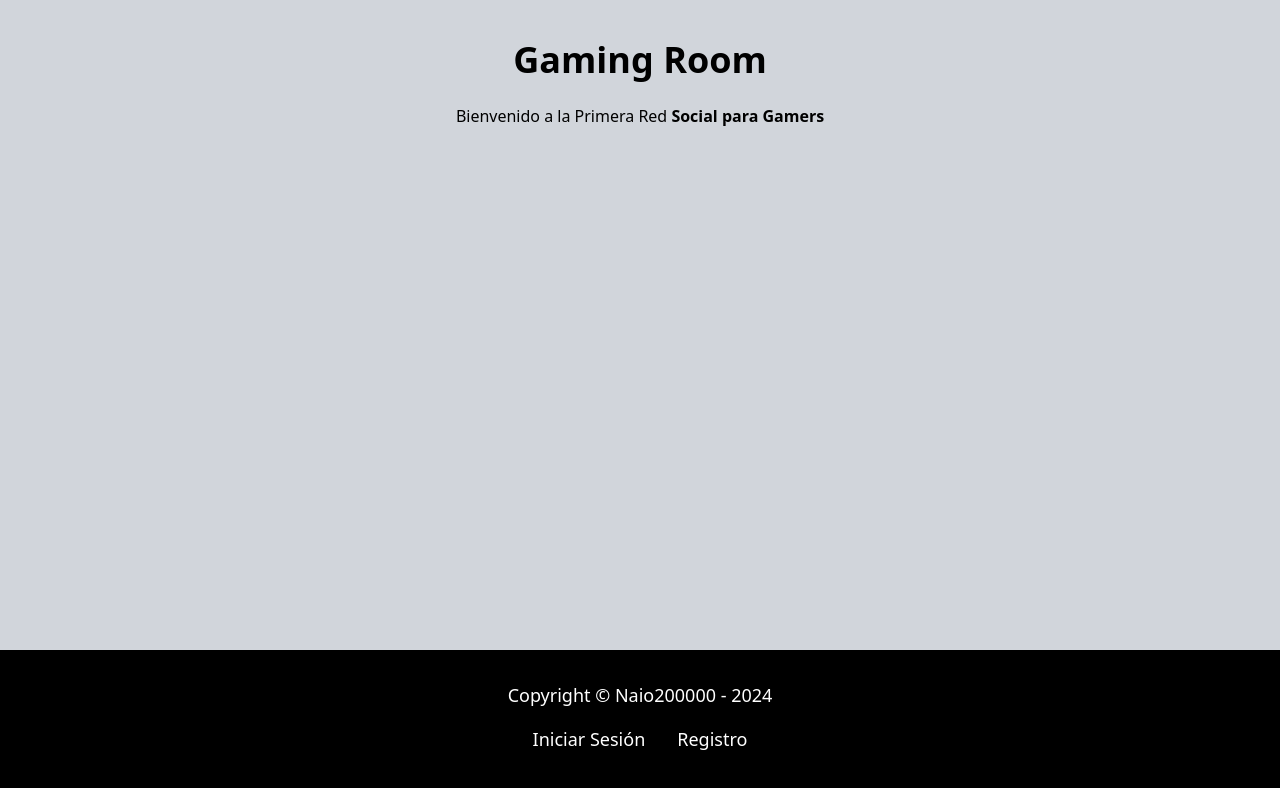
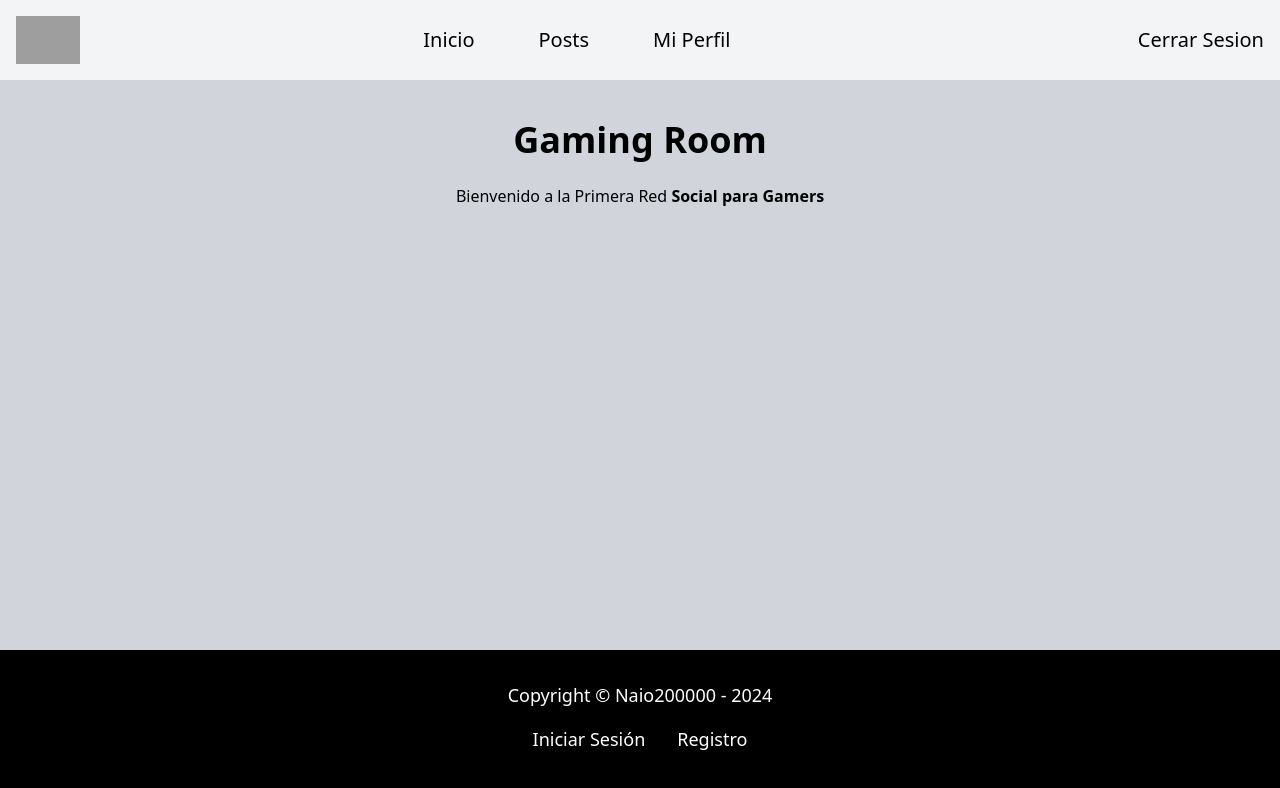
Before and after one commit to Naio200000/CWM-parcial1, a Vue app: page / in a window 1280 px wide. Shown: the top 788 px of the page. Built offline with nearby package versions, Linux system fonts and the light colour scheme; no server answers; sample sign-in values are in the browser's storage; grey boxes are pictures that could not be loaded.

Commit message:
feat: add styles to nav

```diff
--- /dev/null
+++ b/src/components/fragments/ImageLogo.vue
@@ -0,0 +1,13 @@
+<script>
+import { RouterLink } from 'vue-router';
+
+    export default {
+        name: 'ImageLogo',
+    }
+</script>
+
+<template>
+    <RouterLink to="/">
+        <img src="../../../img/icons/logo.png" alt="Logo">
+    </RouterLink>
+</template>
--- a/src/components/fragments/Logo.vue
+++ /dev/null
@@ -1,15 +0,0 @@
-<script>
-    import MainImgLogo from '../labels/MainImgLogo.vue';
-    import MainP from '../labels/MainP.vue';
-    export default {
-        name: 'Logo',
-        components: {MainImgLogo, MainP},
-    }
-</script>
-
-<template>
-    <div class="flex gap-4">
-        <MainImgLogo />
-        <MainP class="self-center">Gaming Room</MainP>
-    </div>
-</template>
--- a/src/components/labels/MainImgLogo.vue
+++ /dev/null
@@ -1,9 +0,0 @@
-<script>
-    export default {
-        name: 'MainImgLogo',
-    }
-</script>
-
-<template>
-    <img class="" src="../../../img/icons/logo.png" alt="Logo">
-</template>
--- a/src/components/labels/MainNav.vue
+++ b/src/components/labels/MainNav.vue
@@ -1,9 +1,9 @@
 <script>
     import { logout, subscribeToAuth } from '../../services/auth';
-    import Logo from '../fragments/Logo.vue';
+    import ImageLogo from '../fragments/ImageLogo.vue';
     export default {
         name: 'MainNav',
-        components: {Logo},
+        components: {ImageLogo},
         data() {
             return {
                 authUser: {
@@ -27,9 +27,11 @@
 </script>
 
 <template>
-        <nav class="flex justify-between text-black bg-gray-light p-4">
-            <Logo />
-            <ul class="flex items-center gap-4">
+        <nav class="h-20 p-4 flex justify-between items-center bg-gray-100 text-black text-xl">
+            <div class="w-16">
+                <ImageLogo />
+            </div>
+            <ul class="flex justify-evenly gap-4 lg:gap-16 items-center ">
                 <li><routerLink to="/" href="#">Inicio</routerLink></li>
                 <template v-if="authUser.id === null">
                     <li><routerLink to="/iniciar" href="#">Iniciar Sesión</routerLink></li>
@@ -39,11 +41,13 @@
                     <li><routerLink to="/posts" href="#">Posts</routerLink></li>
                     <li><routerLink to="/perfil" href="#">Mi Perfil</routerLink></li>
                     <li>
-                        <form action="" @submit.prevent="submitLogout">
-                            <button type="submit">Cerrar Sesion</button>
-                        </form>
                     </li>
                 </template>
             </ul>
+            <div v-if="authUser.id != null" class="">
+                <form action="" @submit.prevent="submitLogout">
+                    <button type="submit">Cerrar Sesion</button>
+                </form>
+            </div>
         </nav>
 </template>
--- a/src/views/Home.vue
+++ b/src/views/Home.vue
@@ -1,13 +1,22 @@
 <script>
 import MainH1 from '../components/labels/MainH1.vue';
 import MainP from '../components/labels/MainP.vue';
+import MainNav from '../components/labels/MainNav.vue';
     export default {
         name: 'Home',
-        components: {MainH1, MainP},
+        components: {MainH1, MainP, MainNav},
     }
 </script>
 
 <template>
+    <MainNav />
+    <section>
+        <aside>
+            <nav>
+
+            </nav>
+        </aside>
+        <section>
             <header class="container mx-auto mt-8">
                 <div>
                     <MainH1>Gaming Room</MainH1>
@@ -16,4 +25,9 @@ import MainP from '../components/labels/MainP.vue';
                     <MainP>Bienvenido a la Primera Red <strong>Social para Gamers</strong></MainP>
                 </div>
             </header>
+            <article>
+
+            </article>
+        </section>
+    </section>
 </template>
```
Lines whose indentation alone changed are shown as unchanged.
